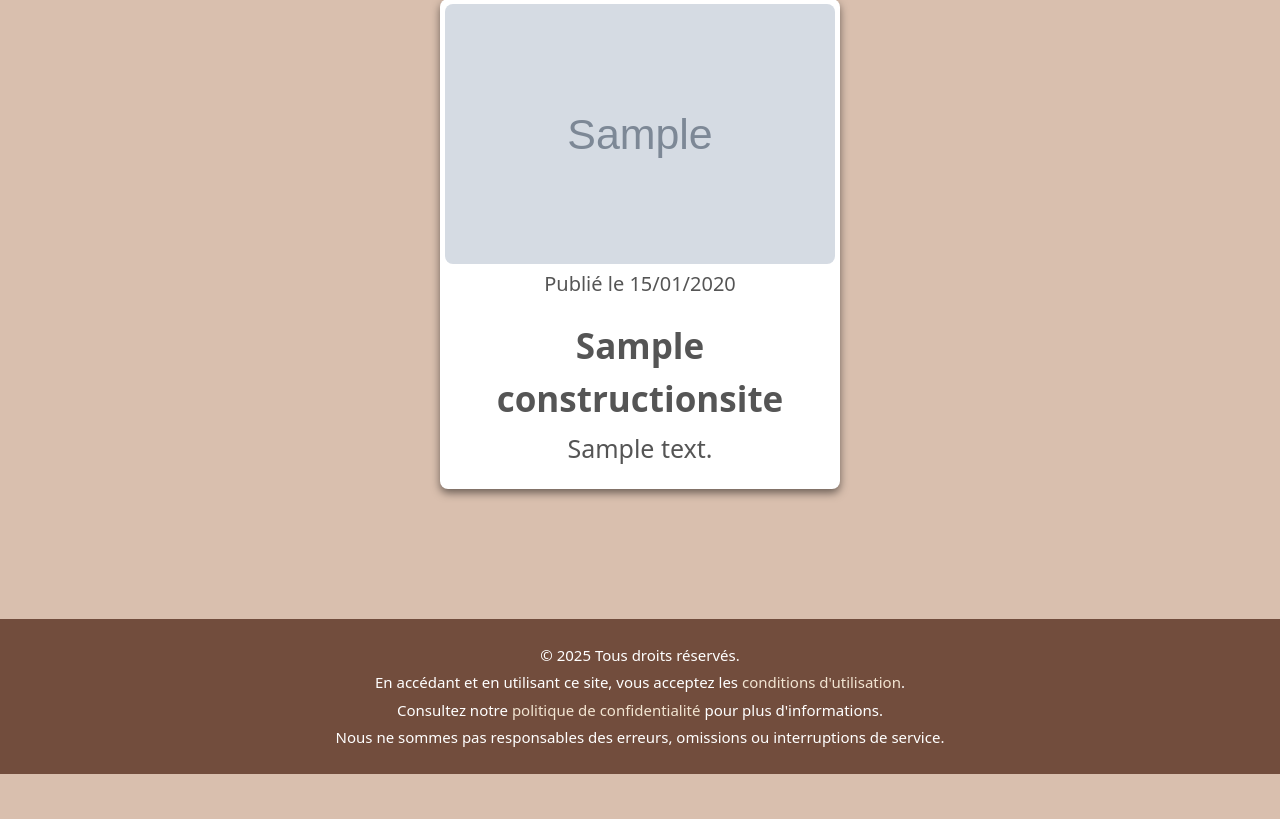
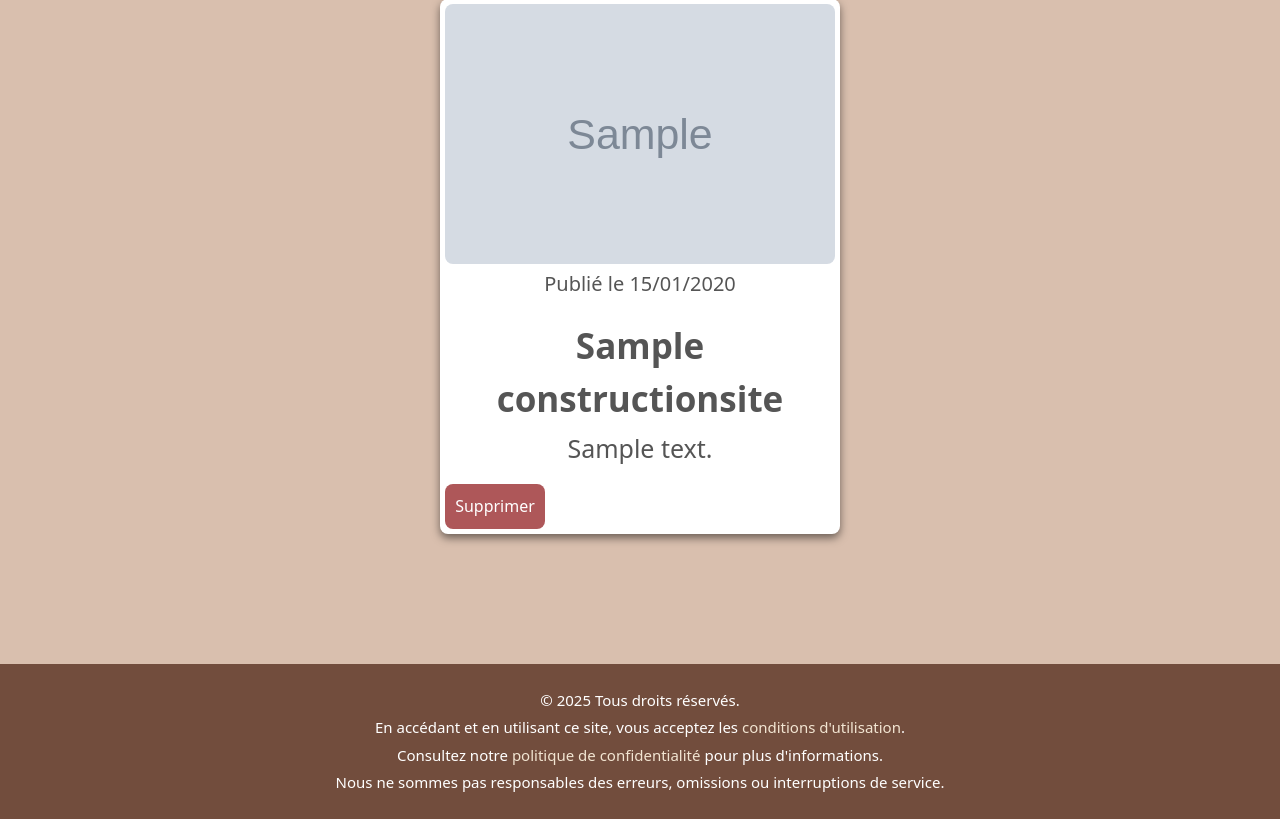
Before and after one commit to Kilian321/projet, a PHP site: page /PHP/ourDiscoveries.php in a window 1280 px wide. Shown: the part 598-1417 px from the top of the page. Before the commit the page ends 1372 px from the top, so only its background shows below. Run offline with PHP 8.4, Linux system fonts and the light colour scheme; tables that the repository leaves empty or names only in its code hold one stand-in row (values such as "Sample post"); grey boxes marked "Sample" are stand-in pictures.

Commit message:
ajout bouton supprimer

```diff
--- a/CSS/ourDiscoveries.css
+++ b/CSS/ourDiscoveries.css
@@ -117,6 +117,17 @@ body {
 .constructionSites-item p {
     color: #555;
 }
+.buttonDelete{
+    height: 45px;
+    width: 100px;
+    background-color: #ae5759;
+    border: none;
+    padding: 10px;
+    border-radius: 8px;
+    text-decoration: none;
+    cursor:pointer;
+    color : white;
+}
 
 @media (max-width: 991px) {
     .constructionSites-container {
--- a/DATA-BASE/database.php
+++ b/DATA-BASE/database.php
@@ -1,8 +1,8 @@
 <?php
 // connection a la base de donnée des utilisateurs
 $host = 'localhost';
-$username = 'kilian';
-$password = 'test';
+$username = 'root';
+$password = 'VnW4z9f6';
 $database = 'archeo-it';
 $charset = 'utf8mb4';
 // Options de connexion PDO
--- a/PHP/home.php
+++ b/PHP/home.php
@@ -103,9 +103,14 @@ global $pdo;
                             <div class="moreDetails">
                                 <form action="blogsDetails.php" method="get">
                                     <input type="hidden" name="id" value="<?= $row['id'] ?>">
+                                    <div class="buttonForAdmin">
                                     <button type="submit" class="moreDetailsText">
                                         En savoir plus
                                     </button>
+                                        <button type="submit" class="buttonDelete">
+                                            Supprimer
+                                        </button>
+                                    </div>
                                 </form>
                             </div>
                         </div>
--- a/PHP/ourDiscoveries.php
+++ b/PHP/ourDiscoveries.php
@@ -65,6 +65,10 @@ global $pdo;
                         <p class="constructionSites-date">Publié le <?= $date ?></p>
                         <p class="constructionSites-title"><?= ($row['title']); ?></p>
                         <p class="constructionSites-description"><?= ($row['description']); ?></p>
+                        <button type="submit" class="buttonDelete">
+                            Supprimer
+                        </button>
+
                     </div>
 
                 <?php
```
Also changed, not shown: CSS/home.css (+18 -2 lines).
